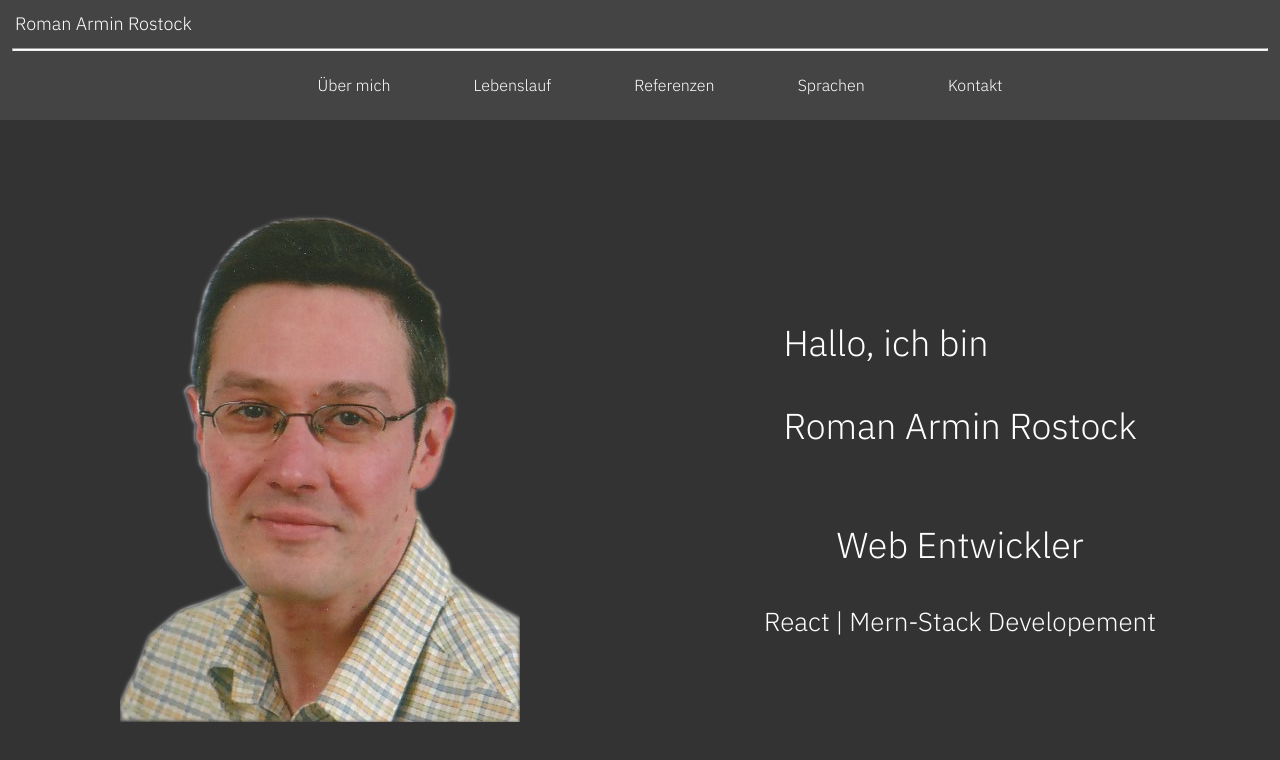
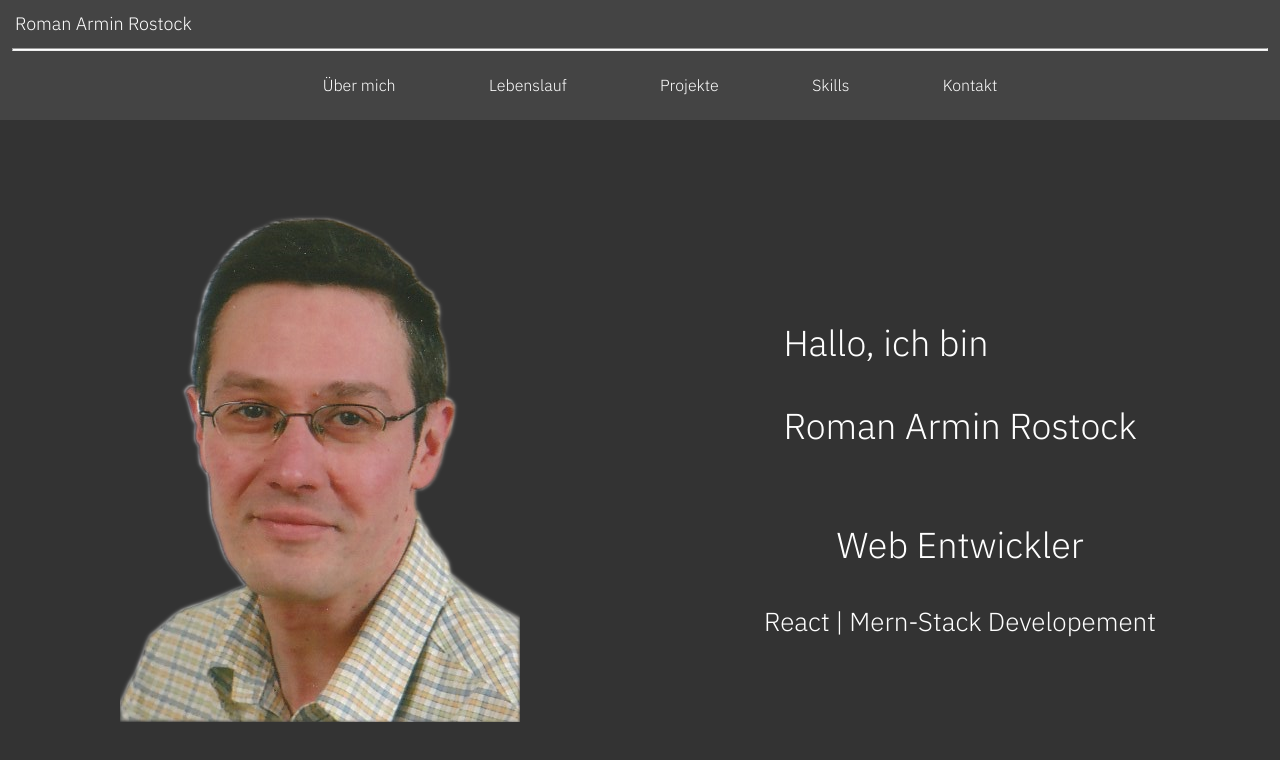
Before and after one commit to Roman-e-prog/portfolioApp, a React (Create React App) app in the folder frontend/: page / in a window 1280 px wide. Shown: the top 760 px of the page. Built offline with nearby package versions, Linux system fonts and the light colour scheme; the HTML template or start-up script is replaced by a standard one.

Commit message:
changed Menuepoints

```diff
--- a/frontend/src/App.js
+++ b/frontend/src/App.js
@@ -19,9 +19,9 @@ function App() {
         <Routes>
           <Route path="/" element={<Home/>}/>
           <Route path="/uebermich" element={<Uebermich/>}/>
-          <Route path="/Referenzen" element={<Referenzen/>}/>
+          <Route path="/Projekte" element={<Referenzen/>}/>
           <Route path="/Lebenslauf" element={<Lebenslauf/>}/>
-          <Route path="/Sprachen" element={<Sprachen/>}/>
+          <Route path="/Skills" element={<Sprachen/>}/>
           <Route path="/Kontakt" element={<Kontakt/>}/>
           <Route path="/dashboard" element={<Dashboard/>}/>
           <Route path="/login" element={<Login/>}/>
--- a/frontend/src/data.js
+++ b/frontend/src/data.js
@@ -11,13 +11,13 @@ export const links = [
     },
     {
         id:3,
-        name:"Referenzen",
-        title:"Referenzen",
+        name:"Projekte",
+        title:"Projekte",
     },
     {
         id:4,
-        name:"Sprachen",
-        title:"Sprachen",
+        name:"Skills",
+        title:"Skills",
     },
     {
         id:5,
```
